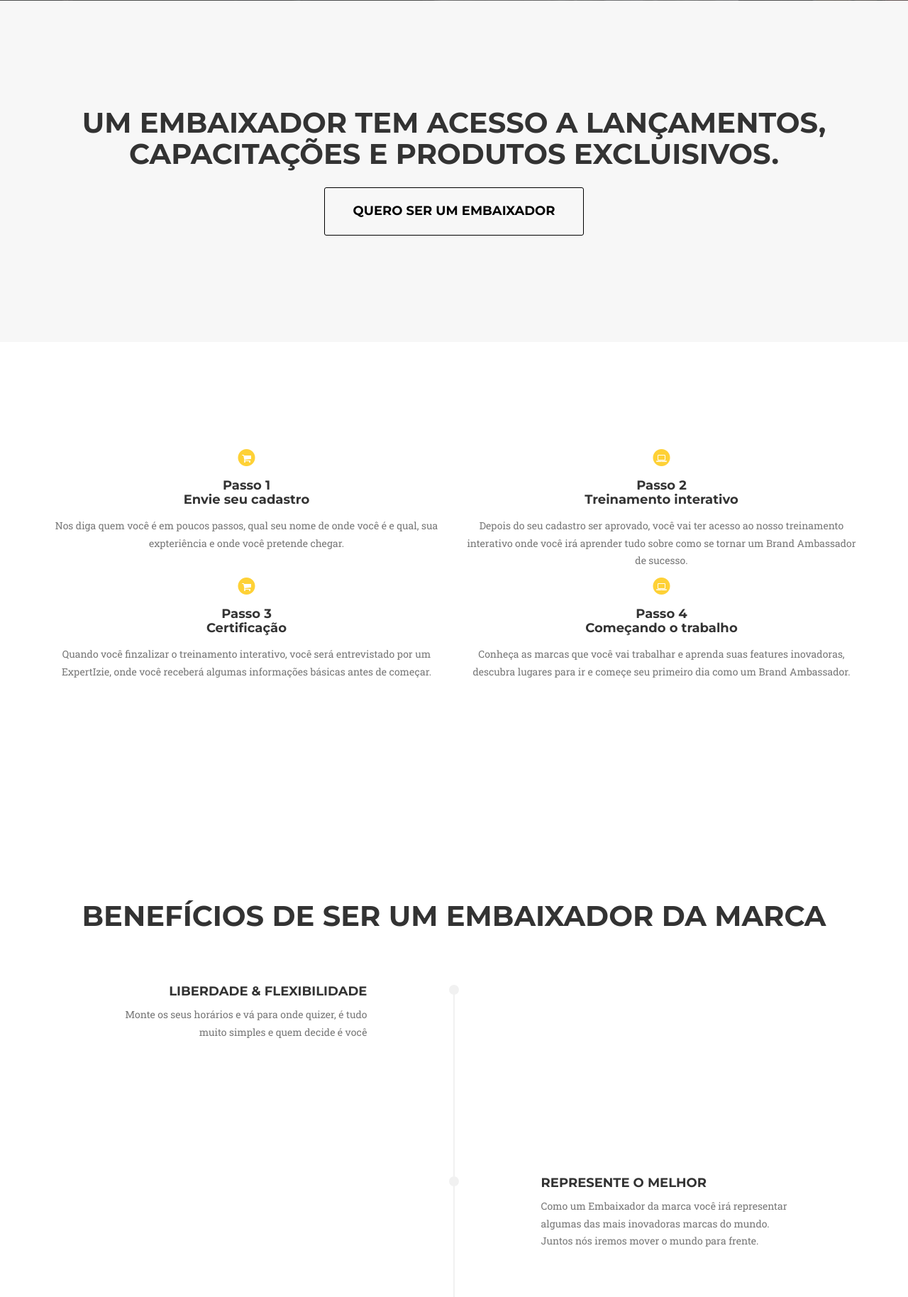
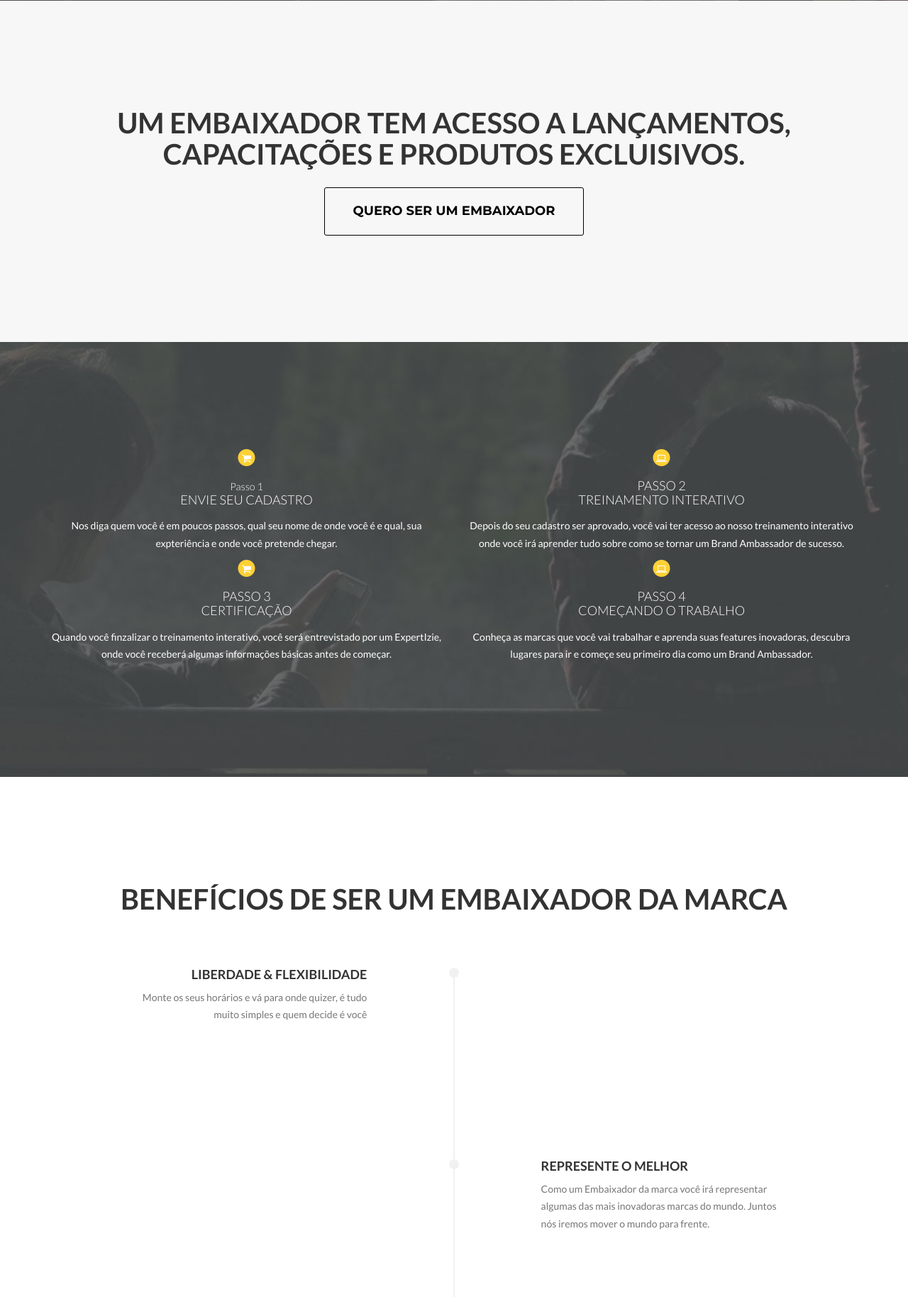
Before and after one commit to wellingtonmota13/izie-embaixadores, a PHP site: page / in a window 1280 px wide. Shown: the part 1079-2907 px from the top of the page at 71% size. Run offline with PHP 8.4, Linux system fonts and the light colour scheme; some libraries are stand-ins or nearby versions; some web fonts are replaced.

Commit message:
switch to paulo mac

```diff
--- a/css/iziestyle.css
+++ b/css/iziestyle.css
@@ -4,9 +4,10 @@
  * For details, see http://www.apache.org/licenses/LICENSE-2.0.
  */
 
+
 body {
     overflow-x: hidden;
-    font-family: "Roboto Slab","Helvetica Neue",Helvetica,Arial,sans-serif;
+    font-family: "Lato","Helvetica Neue",Helvetica,Arial,sans-serif;
 }
 
 .text-muted {
@@ -53,7 +54,7 @@ h4,
 h5,
 h6 {
     text-transform: uppercase;
-    font-family: Montserrat,"Helvetica Neue",Helvetica,Arial,sans-serif;
+    font-family: "Lato","Helvetica Neue",Helvetica,Arial,sans-serif;
     font-weight: 700;
 }
 
@@ -358,6 +359,32 @@ section h3.section-subheading {
     margin: 15px 0;
     text-transform: none;
 }
+
+.service-heading .sub {
+    margin: 15px 0;
+    text-transform: none;
+    font-size: 0.8em;
+    margin-bottom: 10px;
+}
+
+
+#services {
+
+    background-color: #222;
+    background-image: url(../img/services.jpg);
+    background-position: center;
+    background-repeat: no-repeat;
+    color: #fff;
+
+}
+
+#services h4{
+    text-transform: uppercase;
+    font-weight: 300;
+}
+
+
+
 
 #portfolio .portfolio-item {
     right: 0;
--- a/index.html
+++ b/index.html
@@ -109,8 +109,8 @@
                         <i class="fa fa-circle fa-stack-2x text-primary"></i>
                         <i class="fa fa-shopping-cart fa-stack-1x fa-inverse"></i>
                     </span>
-                    <h4 class="service-heading">Passo 1 </br> Envie seu cadastro</h4>
-                    <p class="text-muted">Nos diga quem você é em poucos passos, qual seu nome de onde você é e qual, sua expteriência e onde você pretende chegar.</p>
+                    <h4 class="service-heading"><span class="sub">Passo 1</span></br> Envie seu cadastro</h4>
+                    <p>Nos diga quem você é em poucos passos, qual seu nome de onde você é e qual, sua expteriência e onde você pretende chegar.</p>
                 </div>
                 <div class="col-md-6">
                     <span class="fa-stack fa-6x">
@@ -118,7 +118,7 @@
                         <i class="fa fa-laptop fa-stack-1x fa-inverse"></i>
                     </span>
                     <h4 class="service-heading">Passo 2 </br>Treinamento interativo</h4>
-                    <p class="text-muted">Depois do seu cadastro ser aprovado, você vai ter acesso ao nosso treinamento interativo onde você irá aprender tudo sobre como se tornar um Brand Ambassador de sucesso.</p>
+                    <p>Depois do seu cadastro ser aprovado, você vai ter acesso ao nosso treinamento interativo onde você irá aprender tudo sobre como se tornar um Brand Ambassador de sucesso.</p>
                 </div>
             </div>
             <div class="row text-center">
@@ -128,7 +128,7 @@
                         <i class="fa fa-shopping-cart fa-stack-1x fa-inverse"></i>
                     </span>
                     <h4 class="service-heading">Passo 3 </br>Certificação</h4>
-                    <p class="text-muted">Quando você finzalizar o treinamento interativo, você será entrevistado por um ExpertIzie, onde você receberá algumas informações básicas antes de começar.</p>
+                    <p>Quando você finzalizar o treinamento interativo, você será entrevistado por um ExpertIzie, onde você receberá algumas informações básicas antes de começar.</p>
                 </div>
                 <div class="col-md-6">
                     <span class="fa-stack fa-6x">
@@ -136,7 +136,7 @@
                         <i class="fa fa-laptop fa-stack-1x fa-inverse"></i>
                     </span>
                     <h4 class="service-heading">Passo 4 </br>Começando o trabalho</h4>
-                    <p class="text-muted">Conheça as marcas que você vai trabalhar e aprenda suas features inovadoras, descubra lugares para ir e começe seu primeiro dia como um Brand Ambassador.</p>
+                    <p>Conheça as marcas que você vai trabalhar e aprenda suas features inovadoras, descubra lugares para ir e começe seu primeiro dia como um Brand Ambassador.</p>
                 </div>
             </div>
         </div>
```
Also changed, not shown: img/icon-certificate.svg (added), img/icon-cloud.svg (added), img/icon-form.svg (added), img/icon-rocket.svg (added), img/services.jpg (added), 3 other files.
